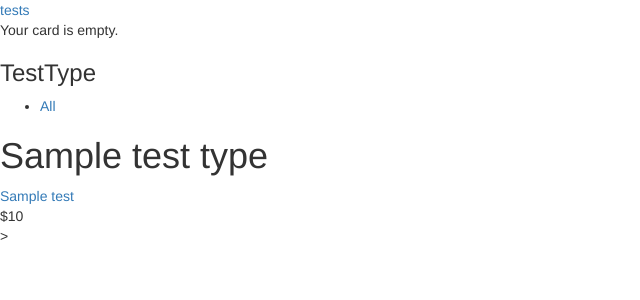
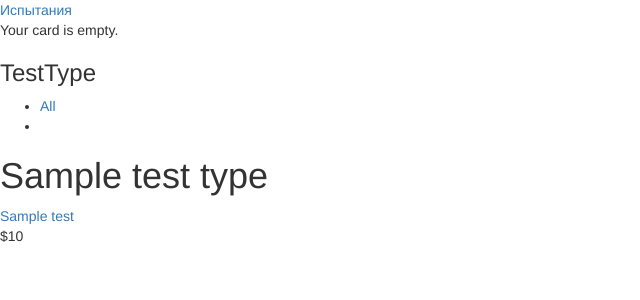
Before and after one commit to shocknik/tests, a Django app: template tests_app/templates/tests_app/tests/list.html in a window 1280 px wide. Shown: the top 300 px of the page, without its empty margins (0-640 px from the left). Run offline with Django 3.2, Linux system fonts and the light colour scheme; the template is opened without the code that fills it: most values are stand-ins (such as "Sample title", 1, 10 or a date in 2020); some libraries are stand-ins or nearby versions.

Commit message:
24.07.2021

```diff
--- a/tests_app/admin.py
+++ b/tests_app/admin.py
@@ -3,7 +3,7 @@ from .models import Test, TestType
 
 
 class TypeTestAdmin(admin.ModelAdmin):
-    list_display = ['name']
+    list_display = ['pk', 'name']
 
 admin.site.register(TestType, TypeTestAdmin)
 
--- a/tests_app/models.py
+++ b/tests_app/models.py
@@ -13,7 +13,7 @@ class TestType(models.Model):
         return self.name
 
     def get_absolute_url(self):
-        return reverse('tests_app:test_list', kwargs={'id': self.id})
+        return reverse('tests_app:test_list', kwargs={'pk': self.pk})
 
 class Test(models.Model):
     type_test = models.ForeignKey(TestType, related_name='tests_app', on_delete=models.CASCADE)
@@ -30,4 +30,4 @@ class Test(models.Model):
         return self.name
 
     def get_absolute_url(self):
-        return reverse('tests_app:test_list', kwargs={'id': self.id})
+        return reverse('tests_app:test_list', kwargs={'pk': self.pk})
--- a/tests_app/templates/tests_app/base.html
+++ b/tests_app/templates/tests_app/base.html
@@ -4,14 +4,14 @@
 <html lang="en">
 <head>
     <meta charset="UTF-8">
-    <title>{% block title %}TEST{% endblock %}</title>
+    <title>{% block title %}Испытания{% endblock %}</title>
     <link href="{% static "tests_app/style.css" %}" rel="stylesheet">
     <link rel="stylesheet" href="//maxcdn.bootstrapcdn.com/bootstrap/3.2.0/css/bootstrap.min.css">
     <link rel="stylesheet" href="//maxcdn.bootstrapcdn.com/bootstrap/3.2.0/css/bootstrap-theme.min.css">
 </head>
 <body>
 <div id="header">
-    <a href="/" class="logo">tests</a>
+    <a href="/" class="logo">Испытания</a>
 </div>
 <div id="subheader">
     <div class="cart">
--- a/tests_app/templates/tests_app/tests/list.html
+++ b/tests_app/templates/tests_app/tests/list.html
@@ -1,7 +1,7 @@
 {% extends "tests_app/base.html" %}
 {% load static %}
 {% block title %}
-    {% if test_type %}{{ test_type.name }}{% else %}Test{% endif %}
+    {% if type_test %}{{ type_test.name }}{% else %}Test{% endif %}
 {% endblock %}
 {% block content %}
     <div id="sidebar">
@@ -10,6 +10,11 @@
             <li {% if not test_type %}class="selected"{% endif %}>
                 <a href="{% url "tests_app:test_list" %}">All</a>
             </li>
+            {% for type in type_test %}
+                <li {% if type_test.pk == type.pk %}class="selected"{% endif %}>
+                    <a href="{{ type.get_absolute_url }}"></a>
+                </li>
+            {% endfor %}
         </ul>
     </div>
     <div id="main" class="test_list">
@@ -20,7 +25,7 @@
                 </a>
                 <a href="{{ test_app.get_absolute_url }}">{{ test.name }}</a><br>
                 ${{ test.price }}
-        </div>>
+            </div>
         {% endfor %}
         </div>
     {% endblock %}
```
Also changed, not shown: tests/requirements.txt (+1 -0 lines), tests_app/views.py (+5 -2 lines). Lines whose indentation alone changed are shown as unchanged.
